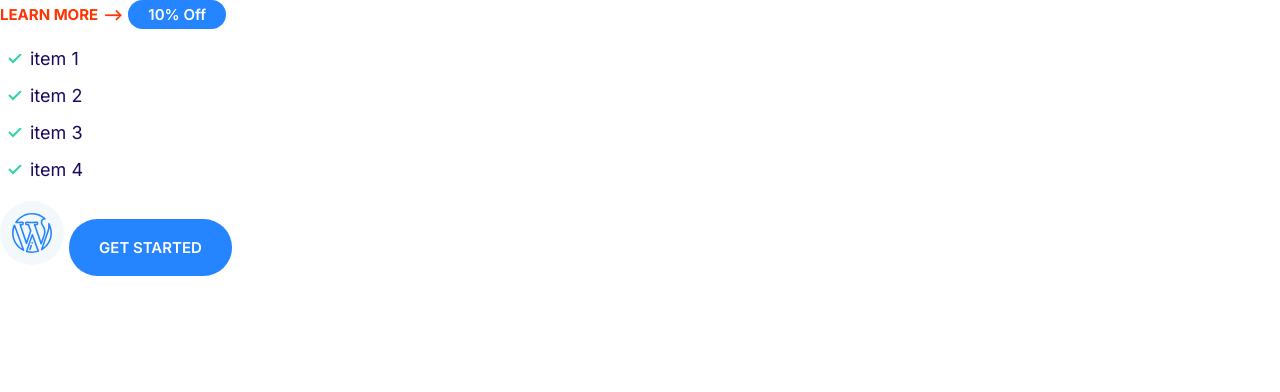
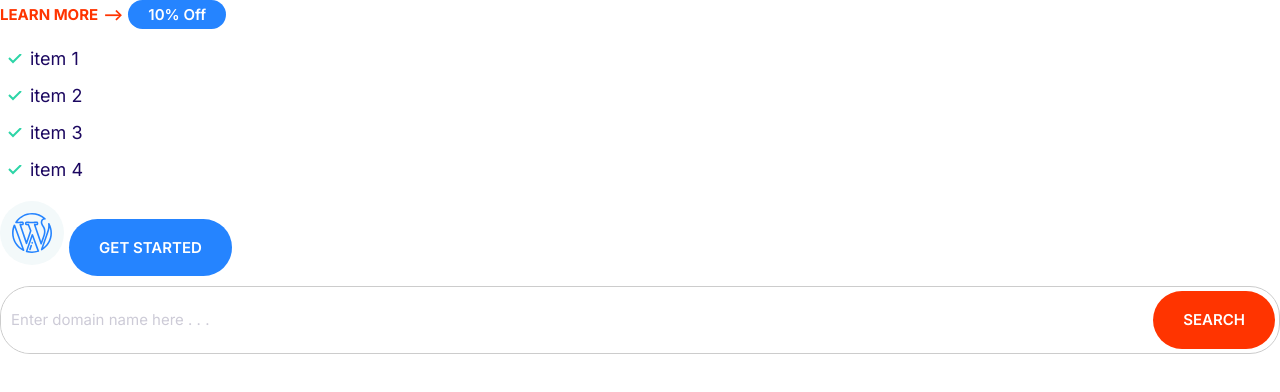
Before and after one commit to zurazautashvili/Moshify, a plain HTML site: page index.html in a window 1280 px wide. Drawn offline with Linux system fonts and the light colour scheme.

Commit message:
Build input elements.

```diff
--- a/css/styles.css
+++ b/css/styles.css
@@ -4,6 +4,8 @@
     --color-accent: #ff3400;
     --color-headings: #1b0760;
     --color-body: #918ca4;
+    --color-border: #ccc;
+    --border-radius: 30px;
 }
 html {
     font-size: 62.5%;
@@ -220,3 +222,40 @@ a {
       font-size: 1.5rem;
     }
   }
+
+/* Inputs */
+
+.input {
+    border-radius: var(--border-radius);
+    padding: 1.5rem 3.5rem;
+    border: 1px solid var(--color-border);
+    outline: none;
+    color: var(--color-headings);
+    font-size: 2rem;
+}
+
+::placeholder {
+    color: #cdcbd7;
+}
+
+.input-group {
+    border: 1px solid var(--color-border);
+    border-radius: var(--border-radius);
+    display: flex;
+}
+
+.input-group .input {
+    border: 0;
+    flex-grow: 1;
+    padding: 1.5rem 1rem;
+}
+
+.input-group .btn {
+    margin: 4px;
+}
+
+@media screen and (min-width: 1024px) {
+    .input {
+        font-size: 1.5rem;
+    }
+}
--- a/index.html
+++ b/index.html
@@ -29,5 +29,13 @@
       </svg>
     </span>
     <button class="btn btn--primary" type="submit">GET STARTED</button>
+    <div class="input-group">
+      <input
+        type="text"
+        class="input"
+        placeholder="Enter domain name here . . . "
+      />
+      <button class="btn btn--accent">Search</button>
+    </div>
   </body>
 </html>
```
Also changed, not shown: components/input.html (added, +8 -0 lines).
